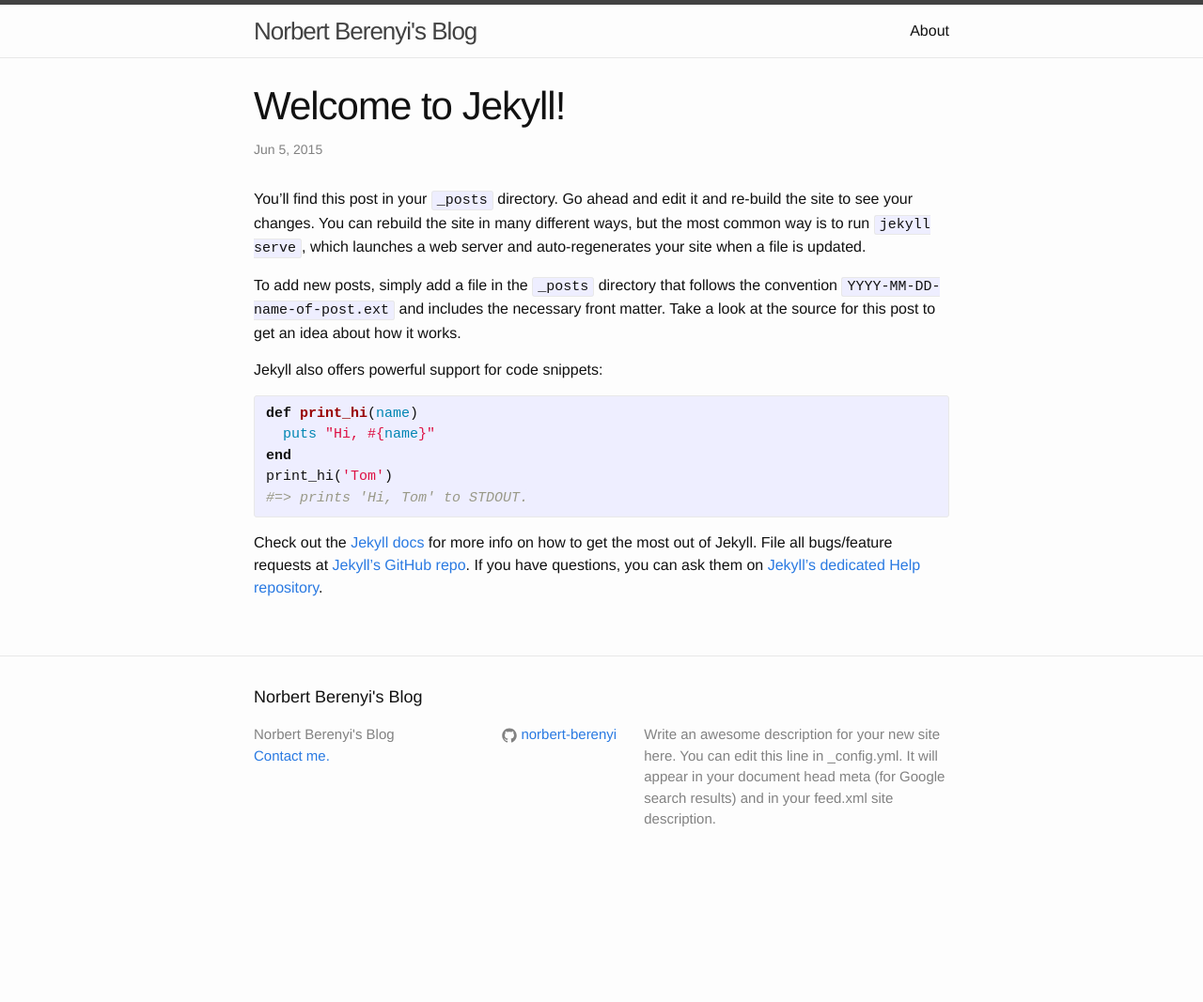
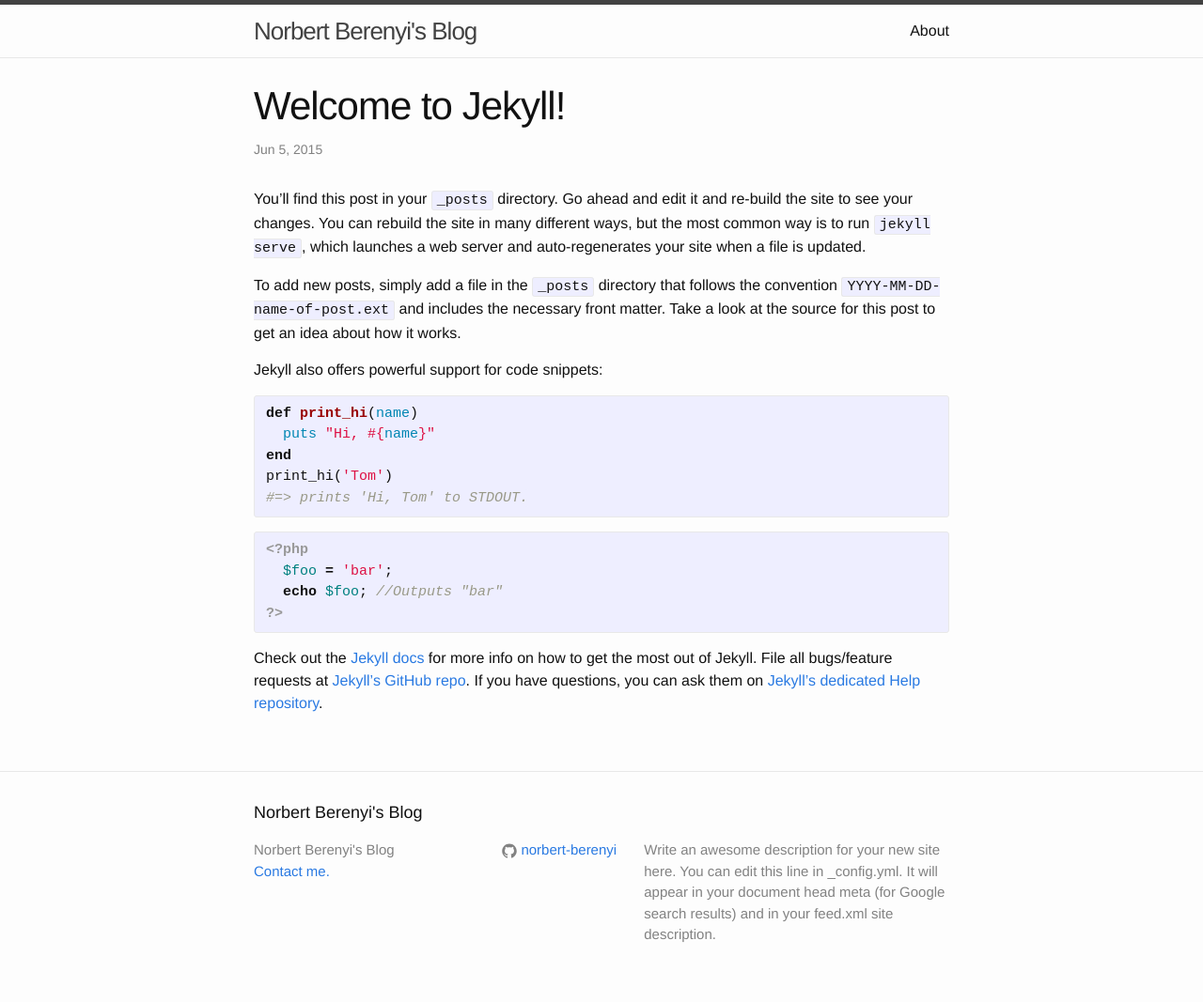
Before and after one commit to norbert-berenyi/norbert-berenyi.github.io, a Jekyll site: the page built from _posts/2015-06-05-welcome-to-jekyll.markdown, in a window 1280 px wide. Shown: the whole page at 94% size. Built offline with Jekyll 4.4.1, drawn with Linux system fonts in a browser that asks for light colours; before the commit the page ends 944 px from its top, so only the background shows below that.

Commit message:
Testing.

```diff
--- a/_posts/2015-06-05-welcome-to-jekyll.markdown
+++ b/_posts/2015-06-05-welcome-to-jekyll.markdown
@@ -18,6 +18,12 @@
 #=> prints 'Hi, Tom' to STDOUT.
 {% endhighlight %}
 
+{% highlight php %}
+<?php
+  $foo = 'bar';
+  echo $foo; //Outputs "bar"
+?>
+{% endhighlight %}
 Check out the [Jekyll docs][jekyll] for more info on how to get the most out of Jekyll. File all bugs/feature requests at [Jekyll’s GitHub repo][jekyll-gh]. If you have questions, you can ask them on [Jekyll’s dedicated Help repository][jekyll-help].
 
 [jekyll]:      http://jekyllrb.com
```
